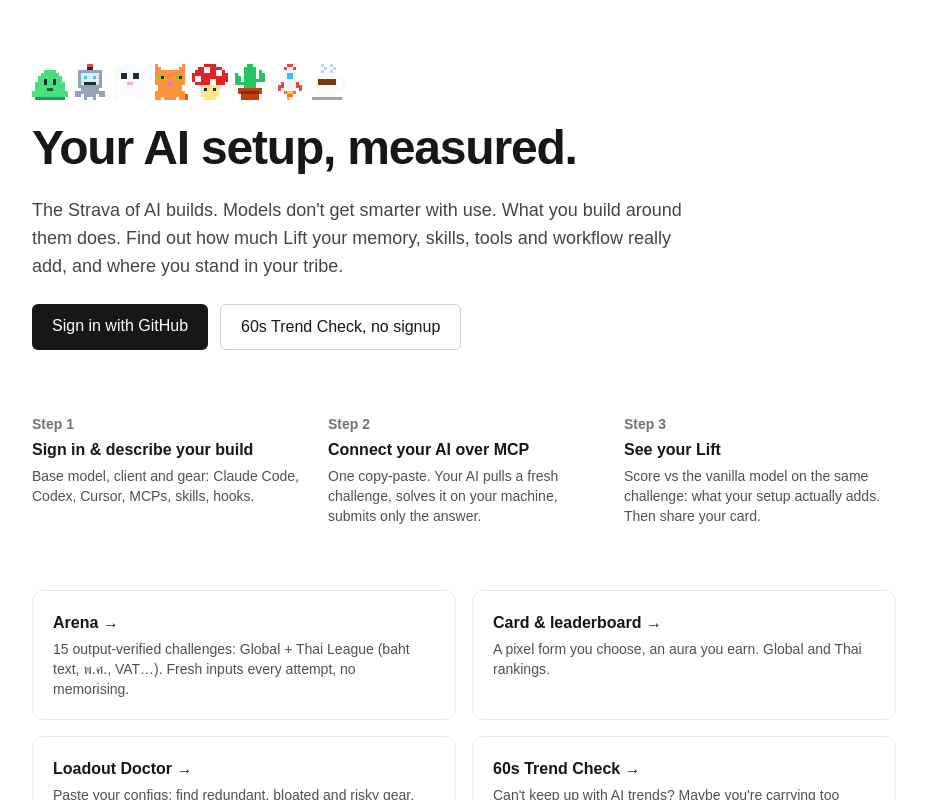
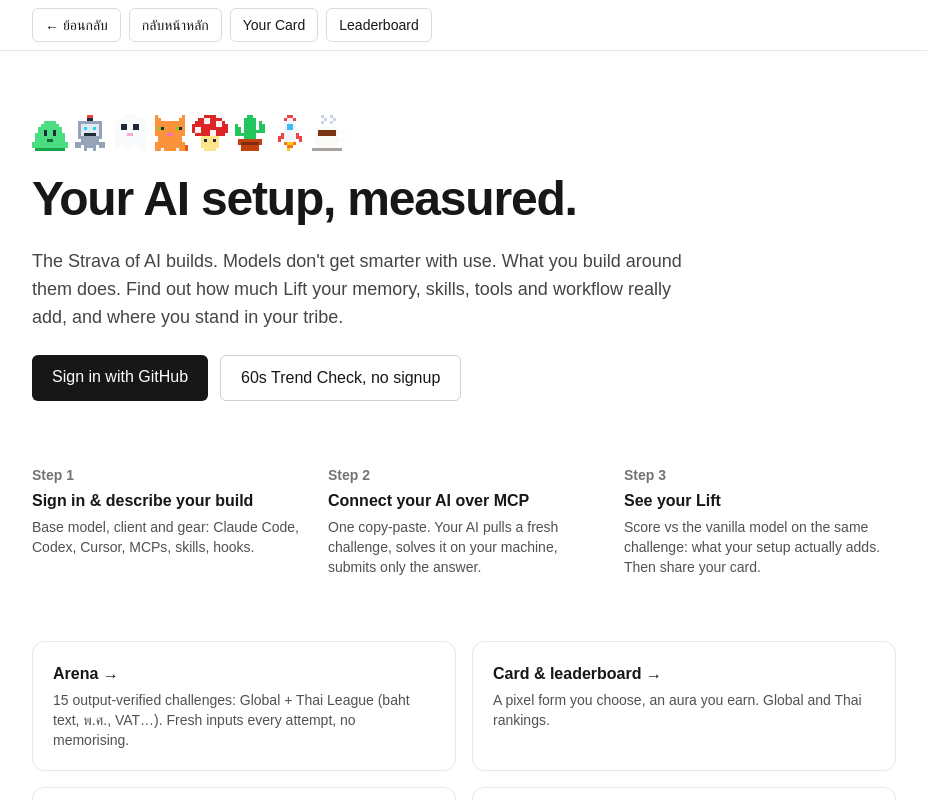
Before and after one commit to piyawatSritavong/AI-Build-Arena, a Next.js app in the folder apps/web/: page / in a window 1280 px wide. Shown: the top 800 px of the page, without its empty margins (176-1103 px from the left). Built offline with nearby package versions, Linux system fonts and the light colour scheme; no server answers.

Commit message:
Site-wide nav: back (in-site history, falls back to home), home, Your Card, Leaderboard
Co-Authored-By: Claude Opus 5.5 <noreply@anthropic.com>

```diff
--- a/apps/web/src/app/layout.tsx
+++ b/apps/web/src/app/layout.tsx
@@ -2,6 +2,7 @@ import type { Metadata } from "next";
 import { Geist, Geist_Mono } from "next/font/google";
 import "./globals.css";
 import { Analytics } from "@/components/analytics";
+import { SiteNav } from "@/components/site-nav";
 
 const geistSans = Geist({
   variable: "--font-geist-sans",
@@ -22,10 +23,11 @@ export const metadata: Metadata = {
 export default function RootLayout({ children }: LayoutProps<"/">) {
   return (
     <html
-      lang="en"
+      lang="th"
       className={`${geistSans.variable} ${geistMono.variable} h-full antialiased`}
     >
       <body className="min-h-full flex flex-col">
+        <SiteNav />
         {children}
         <Analytics />
       </body>
--- a/apps/web/src/app/u/[username]/page.tsx
+++ b/apps/web/src/app/u/[username]/page.tsx
@@ -1,5 +1,4 @@
 import type { Metadata } from "next";
-import Link from "next/link";
 import { notFound } from "next/navigation";
 import { ArenaCard } from "@/components/arena-card";
 import { getProfileCard } from "@/lib/cards";
@@ -32,9 +31,6 @@ export default async function ProfilePage({ params }: PageProps<"/u/[username]">
         >
           Share on X
         </a>
-        <Link className="rounded-md border border-foreground/20 px-4 py-2" href="/leaderboard">
-          Leaderboard
-        </Link>
       </div>
     </main>
   );
--- /dev/null
+++ b/apps/web/src/components/back-button.tsx
@@ -0,0 +1,48 @@
+"use client";
+
+import { usePathname, useRouter } from "next/navigation";
+import { useEffect } from "react";
+
+const KEY = "arena-nav-stack";
+
+function readStack(): string[] {
+  try {
+    return JSON.parse(sessionStorage.getItem(KEY) ?? "[]");
+  } catch {
+    return [];
+  }
+}
+function writeStack(stack: string[]) {
+  try {
+    sessionStorage.setItem(KEY, JSON.stringify(stack.slice(-50)));
+  } catch {
+    // storage unavailable (private mode): back falls through to home
+  }
+}
+
+/**
+ * History back within the site; goes home when there is no in-site page to return to
+ * (e.g. the page was opened from a shared link). Tracks in-site pages per tab.
+ */
+export function BackButton({ className }: { className?: string }) {
+  const router = useRouter();
+  const pathname = usePathname();
+
+  useEffect(() => {
+    const stack = readStack();
+    if (stack.at(-1) === pathname) return;
+    if (stack.at(-2) === pathname) stack.pop(); // browser/back-button navigation
+    else stack.push(pathname);
+    writeStack(stack);
+  }, [pathname]);
+
+  return (
+    <button
+      type="button"
+      className={className}
+      onClick={() => (readStack().length > 1 ? router.back() : router.push("/"))}
+    >
+      ← ย้อนกลับ
+    </button>
+  );
+}
--- /dev/null
+++ b/apps/web/src/components/site-nav.tsx
@@ -0,0 +1,32 @@
+import Link from "next/link";
+import { createClient } from "@/lib/supabase/server";
+import { BackButton } from "./back-button";
+
+const btn = "rounded-md border border-foreground/15 px-3 py-1.5 text-sm hover:bg-foreground/5";
+
+export async function SiteNav() {
+  const supabase = await createClient();
+  const { data } = await supabase.auth.getClaims();
+  const userId = data?.claims?.sub;
+  const { data: profile } = userId
+    ? await supabase.from("profiles").select("username").eq("id", userId).maybeSingle()
+    : { data: null };
+  const cardHref = profile ? `/u/${profile.username}` : "/login?next=/me";
+
+  return (
+    <nav aria-label="Site" className="sticky top-0 z-10 border-b border-foreground/10 bg-background/90 backdrop-blur">
+      <div className="mx-auto flex w-full max-w-4xl flex-wrap items-center gap-2 px-4 py-2">
+        <BackButton className={btn} />
+        <Link href="/" className={btn}>
+          กลับหน้าหลัก
+        </Link>
+        <Link href={cardHref} className={btn}>
+          Your Card
+        </Link>
+        <Link href="/leaderboard" className={btn}>
+          Leaderboard
+        </Link>
+      </div>
+    </nav>
+  );
+}
```
